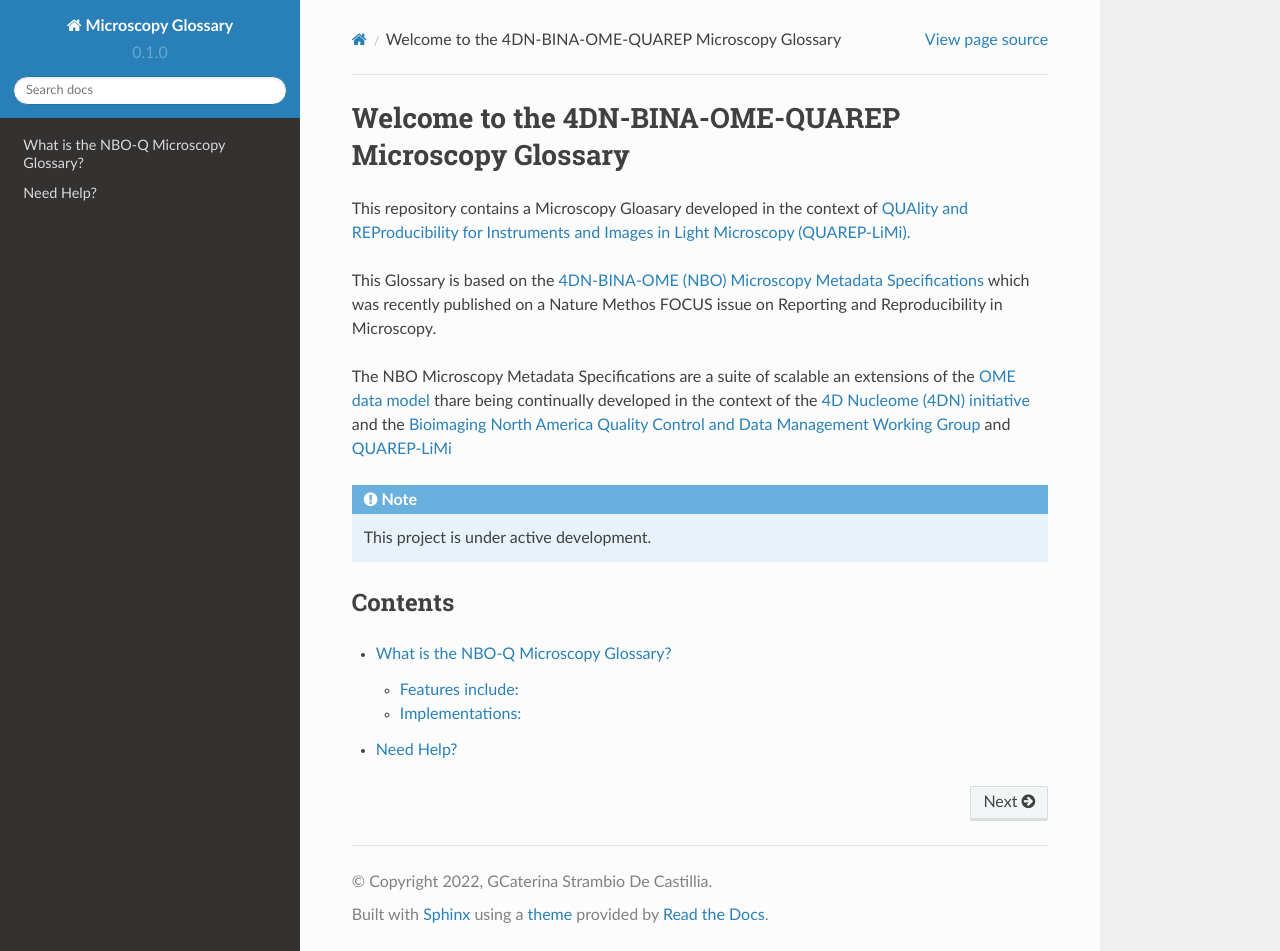
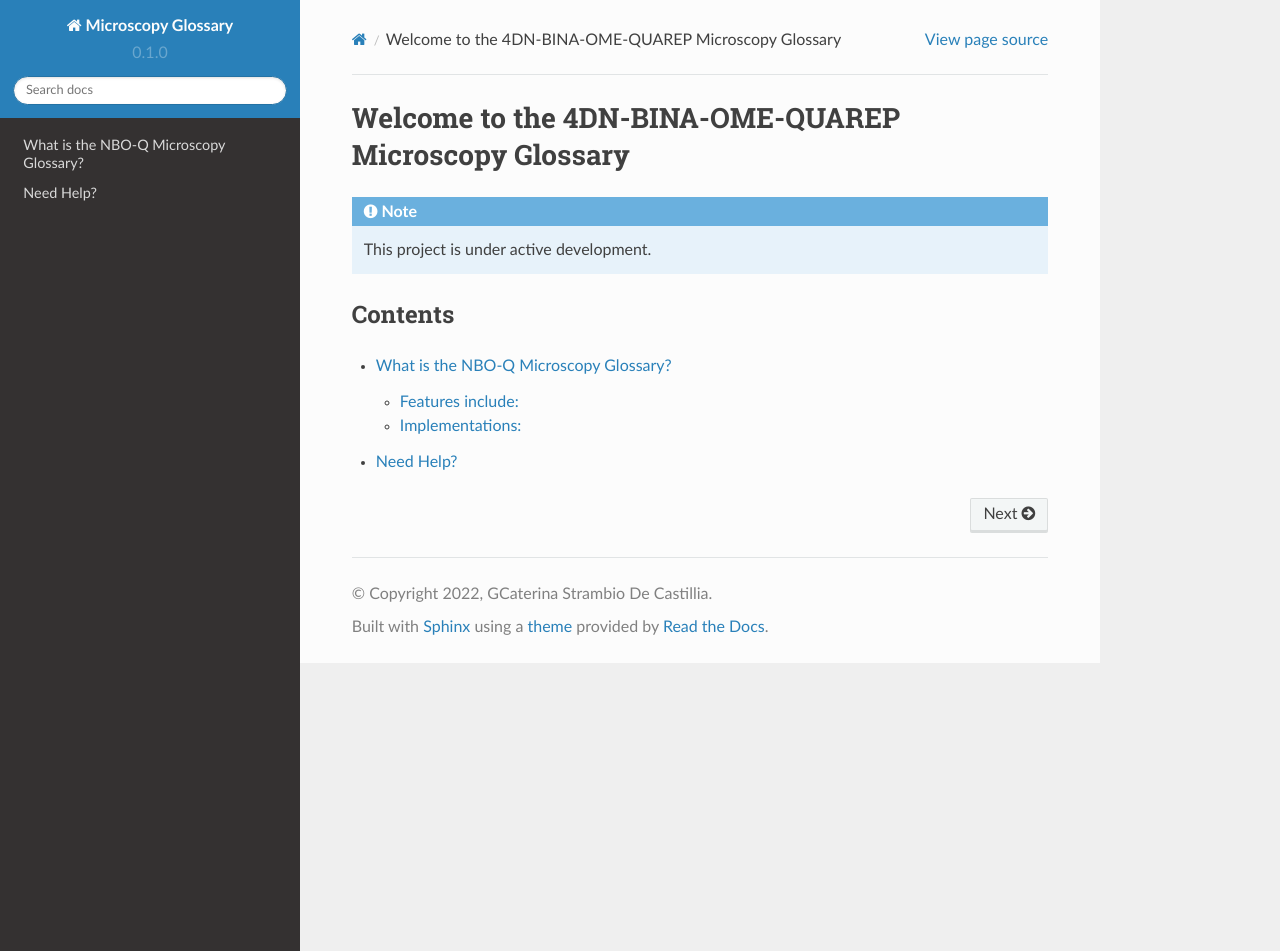
Before and after one commit to WU-BIMAC/NBO-Q_MicroscopyGlossary, a Sphinx documentation site: the page built from docs/source/index.rst, in a window 1280 px wide and 951 px high. Built offline with Sphinx 7.4.7 and the Read the Docs theme 2.0.0, drawn with Linux system fonts in a browser that asks for light colours; pages that are not in the unit, such as notebooks, are missing from menus.

Commit message:
Update index.rst

```diff
--- a/docs/source/index.rst
+++ b/docs/source/index.rst
@@ -2,16 +2,9 @@
 Welcome to the 4DN-BINA-OME-QUAREP Microscopy Glossary
 ######################################################
 
-This repository contains a Microscopy Gloasary developed in the context of `QUAlity and REProducibility for Instruments and Images in Light Microscopy (QUAREP-LiMi). <https://quarep.org/>`_
-
-This Glossary is based on the `4DN-BINA-OME (NBO) Microscopy Metadata Specifications <https://github.com/WU-BIMAC/NBOMicroscopyMetadataSpecs/tree/master/Model/stable%20version/v02-01>`_ which was recently published on a Nature Methos FOCUS issue on Reporting and Reproducibility in Microscopy.
-
-The NBO Microscopy Metadata Specifications are a suite of scalable an extensions of the `OME data model <https://docs.openmicroscopy.org/ome-model/5.6.1/developers/model-overview.html>`_ thare being continually developed in the context of the `4D Nucleome (4DN) initiative <https://www.4dnucleome.org/>`_ and the `Bioimaging North America <https://www.bioimagingna.org>`_ `Quality Control and Data Management Working Group <https://www.bioimagingna.org/qc-dm-wg>`_ and `QUAREP-LiMi <https://quarep.org/>`_
-
 .. note::
 
    This project is under active development.
-
 
 Contents
 --------
```
